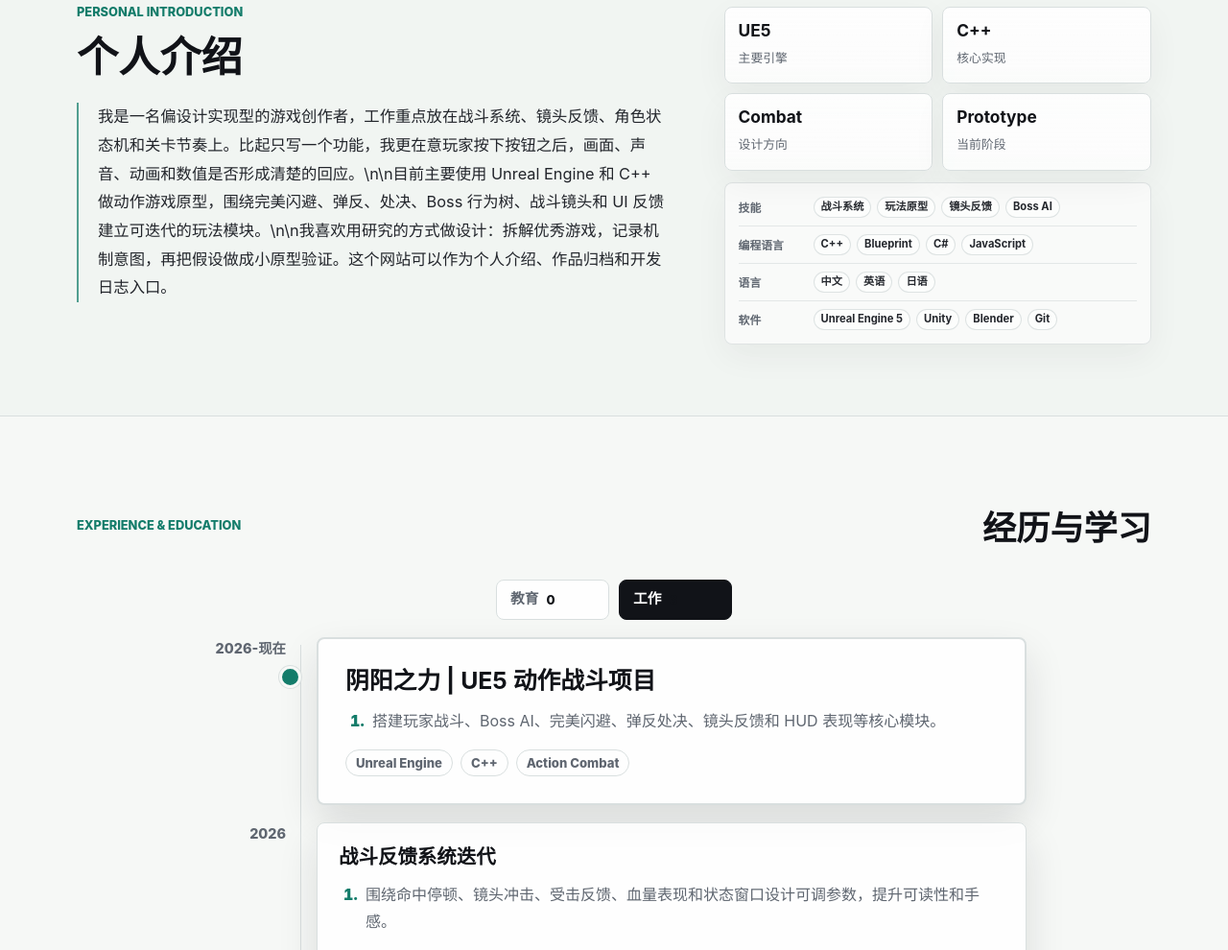
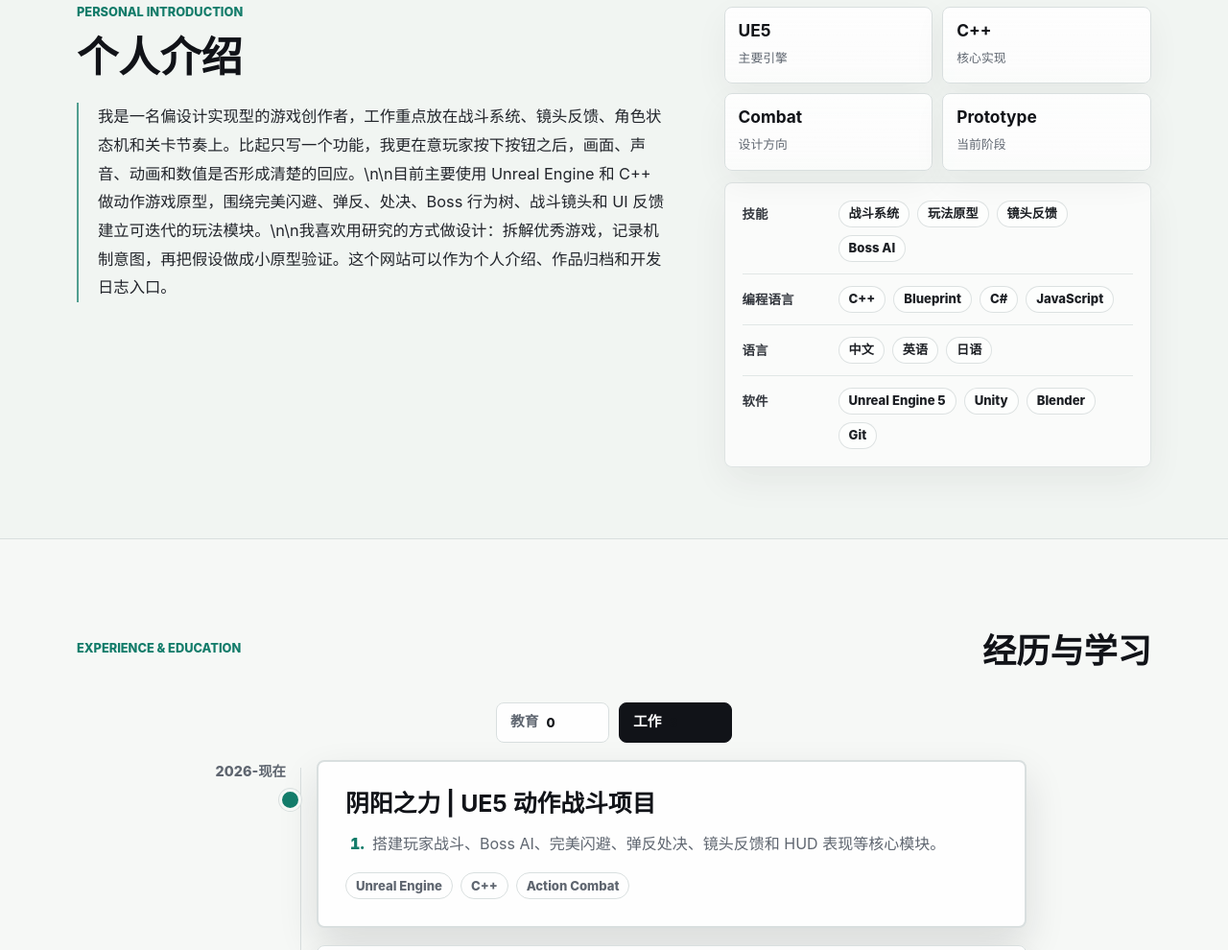
Before and after one commit to Jesse-Ning/PortfolioWebsite, a plain HTML site: page index.html in a window 1280 px wide. Shown: the part 808-1798 px from the top of the page at 96% size. Drawn offline with Linux system fonts and the light colour scheme.

Commit message:
Improve profile keyword readability

```diff
--- a/styles.css
+++ b/styles.css
@@ -453,18 +453,18 @@ h2 {
 
 .profile-keywords {
   display: grid;
-  gap: 8px;
-  padding: 14px;
-  border: 1px solid color-mix(in srgb, var(--line) 82%, transparent);
-  border-radius: 8px;
-  background: color-mix(in srgb, var(--surface) 70%, transparent);
-  box-shadow: 0 12px 34px rgba(17, 19, 24, 0.05);
+  gap: 12px;
+  padding: 18px;
+  border: 1px solid color-mix(in srgb, var(--line) 84%, transparent);
+  border-radius: 8px;
+  background: color-mix(in srgb, var(--surface) 78%, transparent);
+  box-shadow: 0 14px 38px rgba(17, 19, 24, 0.06);
 }
 
 .keyword-group {
   display: grid;
-  grid-template-columns: 68px minmax(0, 1fr);
-  gap: 10px;
+  grid-template-columns: 86px minmax(0, 1fr);
+  gap: 14px;
   align-items: start;
   padding: 0;
   border: 0;
@@ -474,34 +474,34 @@ h2 {
 }
 
 .keyword-group + .keyword-group {
-  padding-top: 8px;
-  border-top: 1px solid color-mix(in srgb, var(--line) 70%, transparent);
+  padding-top: 12px;
+  border-top: 1px solid color-mix(in srgb, var(--line) 72%, transparent);
 }
 
 .keyword-group h3 {
-  margin: 3px 0 0;
-  color: var(--muted);
-  font-size: 0.74rem;
-  font-weight: 850;
+  margin: 4px 0 0;
+  color: color-mix(in srgb, var(--ink) 58%, var(--muted));
+  font-size: 0.84rem;
+  font-weight: 860;
 }
 
 .keyword-list {
   display: flex;
   flex-wrap: wrap;
-  gap: 6px;
+  gap: 8px;
 }
 
 .keyword-chip {
   display: inline-flex;
   align-items: center;
-  min-height: 22px;
-  padding: 0 7px;
-  border: 1px solid color-mix(in srgb, var(--line) 86%, transparent);
+  min-height: 28px;
+  padding: 0 10px;
+  border: 1px solid color-mix(in srgb, var(--line) 88%, transparent);
   border-radius: 999px;
-  color: color-mix(in srgb, var(--ink) 76%, var(--muted));
-  background: color-mix(in srgb, var(--surface-strong) 44%, transparent);
-  font-size: 0.7rem;
-  font-weight: 720;
+  color: color-mix(in srgb, var(--ink) 86%, var(--muted));
+  background: color-mix(in srgb, var(--surface-strong) 58%, transparent);
+  font-size: 0.82rem;
+  font-weight: 760;
 }
 
 .fact-item {
@@ -1439,7 +1439,7 @@ body[data-theme="dark"] .dev-action.primary {
 
   .keyword-group {
     grid-template-columns: 1fr;
-    gap: 7px;
+    gap: 8px;
   }
 
   .project-card.is-featured {
```
